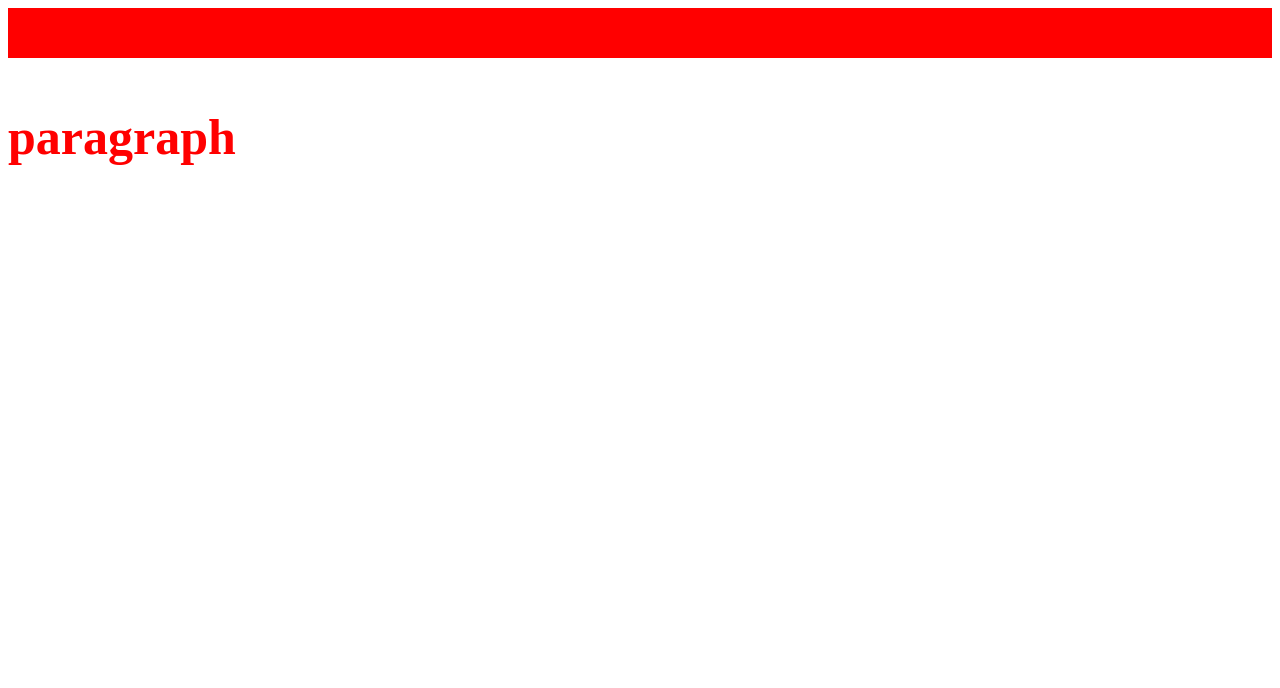
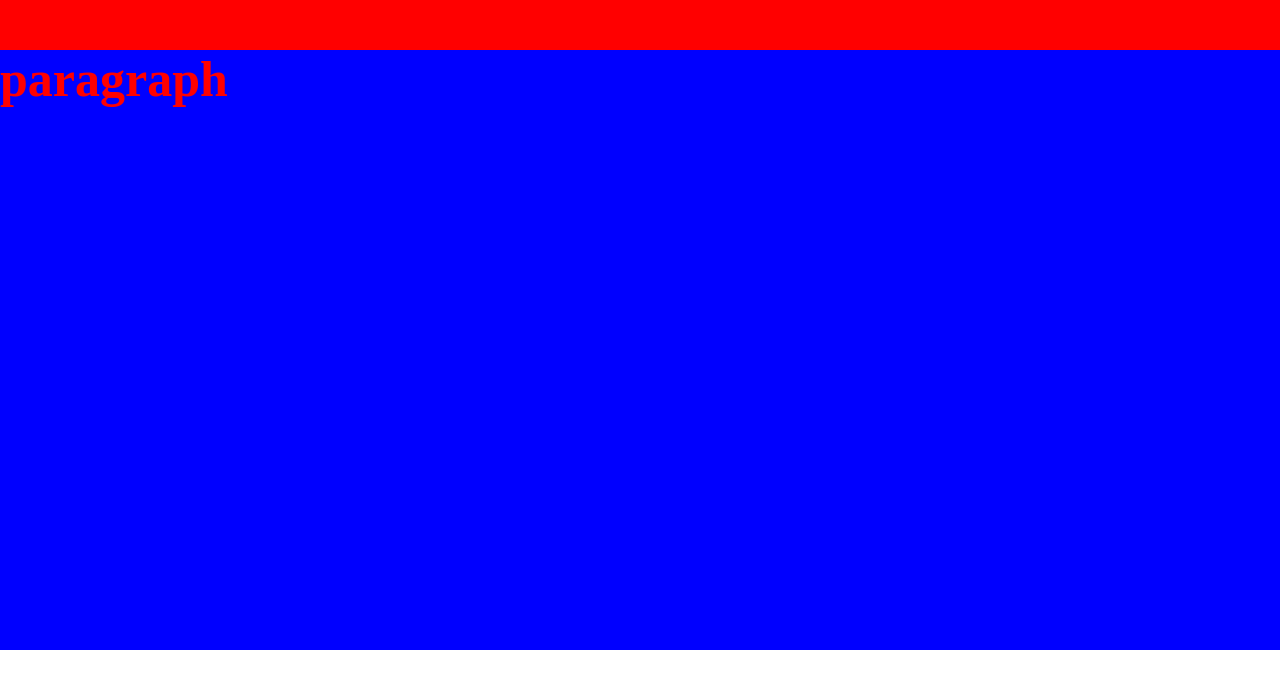
Before and after one commit to blksnk/easing-api, a plain HTML site: page index.html in a window 1280 px wide. Drawn offline with Linux system fonts and the light colour scheme.

Commit message:
:lipstick: some styling for testing purposes

```diff
--- a/styles.css
+++ b/styles.css
@@ -6,6 +6,12 @@
 
 .p {
   color: red;
+  background: blue;
   font-size: 50px;
   font-weight: 600;
+  margin: 0;
 }
+
+body {
+	margin: 0;
+}
```
